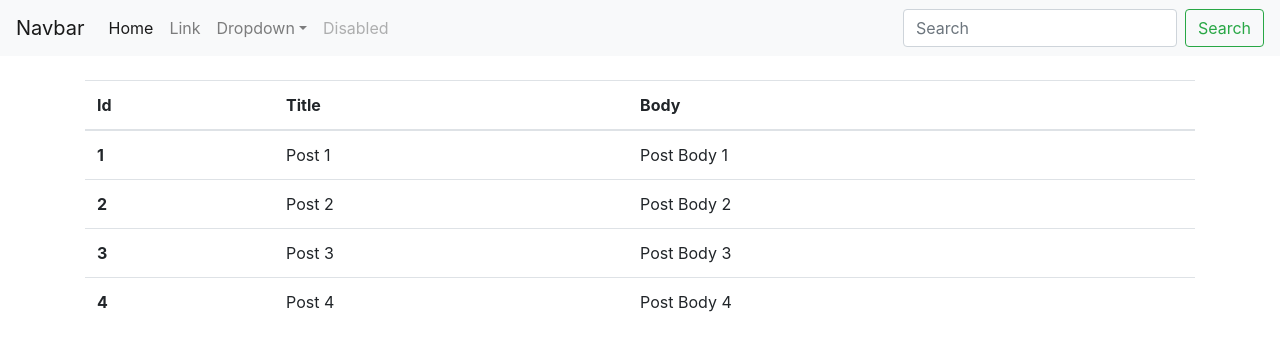
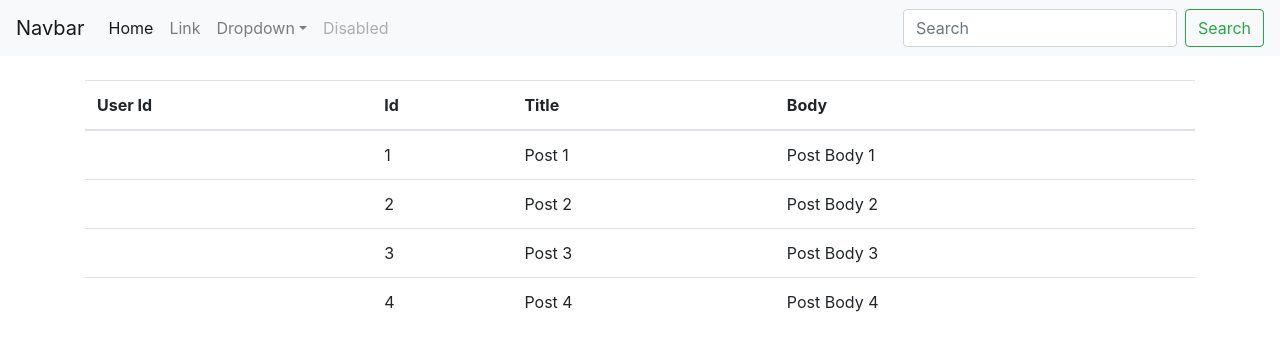
Before and after one commit to luancardosolc/vuejs-demoapp, a Vue app: page / in a window 1280 px wide. Shown: the top 350 px of the page. Built offline with nearby package versions, Linux system fonts and the light colour scheme; no server answers.

Commit message:
vue + axios + http

```diff
--- a/package.json
+++ b/package.json
@@ -10,6 +10,7 @@
     "build": "node build/build.js"
   },
   "dependencies": {
+    "axios": "^0.19.2",
     "bootstrap": "^4.4.1",
     "vue": "^2.5.2"
   },
--- a/src/components/Posts.vue
+++ b/src/components/Posts.vue
@@ -3,6 +3,7 @@
         <table class="table mt-4">
             <thead>
                 <tr>
+                    <th scope="col">User Id</th>
                     <th scope="col">Id</th>
                     <th scope="col">Title</th>
                     <th scope="col">Body</th>
@@ -10,7 +11,8 @@
             </thead>
             <tbody>
                 <tr v-for="post in posts" :key="post.id">
-                    <th scope="row">{{post.id}}</th>
+                    <th scope="row">{{post.userId}}</th>
+                    <td>{{post.id}}</td>
                     <td>{{post.title}}</td>
                     <td>{{post.body}}</td>
                 </tr>
@@ -20,17 +22,23 @@
 </template>
 
 <script>
+import axios from 'axios';
 export default {
     name: "PostsExemple",
     data() {
         return {
             posts: [
-                { id: 1, title: "Post 1", body: 'Post Body 1' },
-                { id: 2, title: "Post 2", body: 'Post Body 2' },
-                { id: 3, title: "Post 3", body: 'Post Body 3' },
-                { id: 4, title: "Post 4", body: 'Post Body 4' }
+                { id: 1, title: "Post 1", body: "Post Body 1" },
+                { id: 2, title: "Post 2", body: "Post Body 2" },
+                { id: 3, title: "Post 3", body: "Post Body 3" },
+                { id: 4, title: "Post 4", body: "Post Body 4" }
             ]
         };
+    },
+    created() {
+        axios.get('https://jsonplaceholder.typicode.com/posts').then(posts => {
+          this.posts = posts.data;
+        });
     }
 };
 </script>
```
Also changed, not shown: 1 other file (tests, documents, lock files or other folders).
